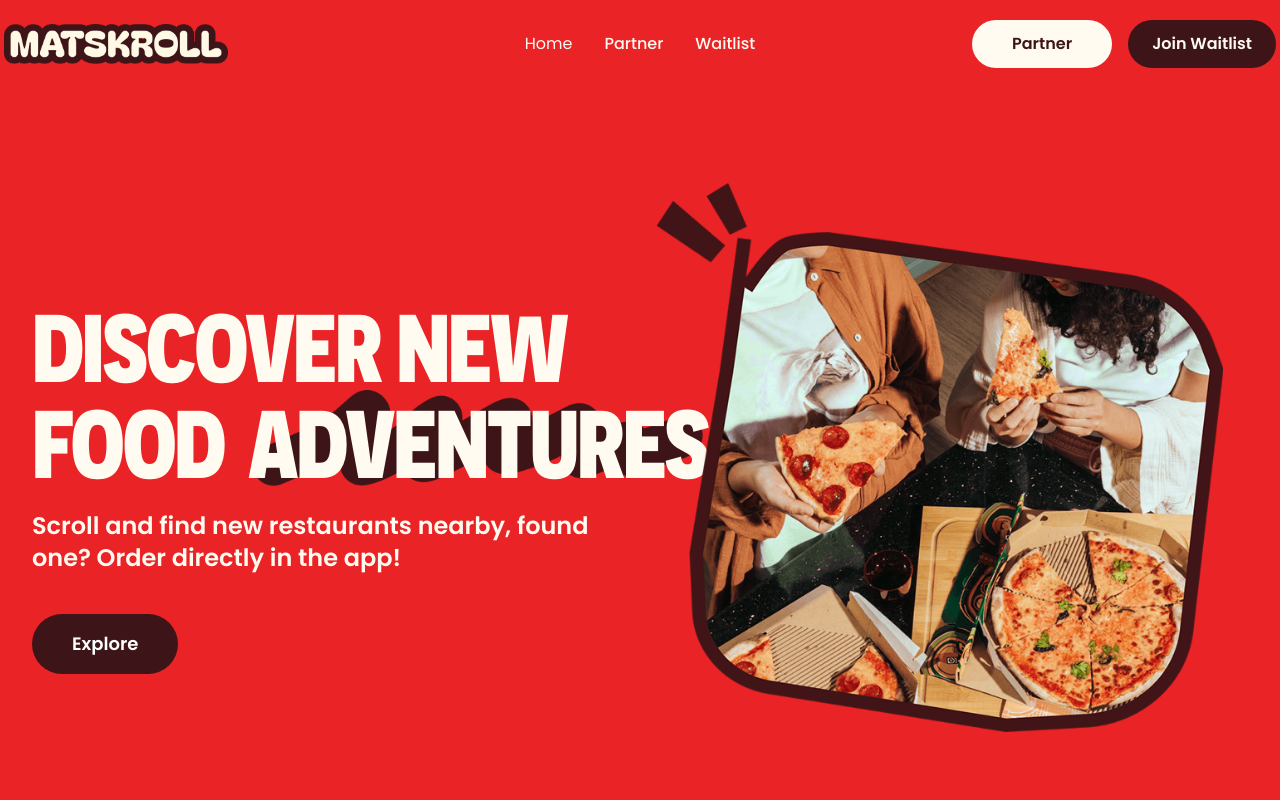
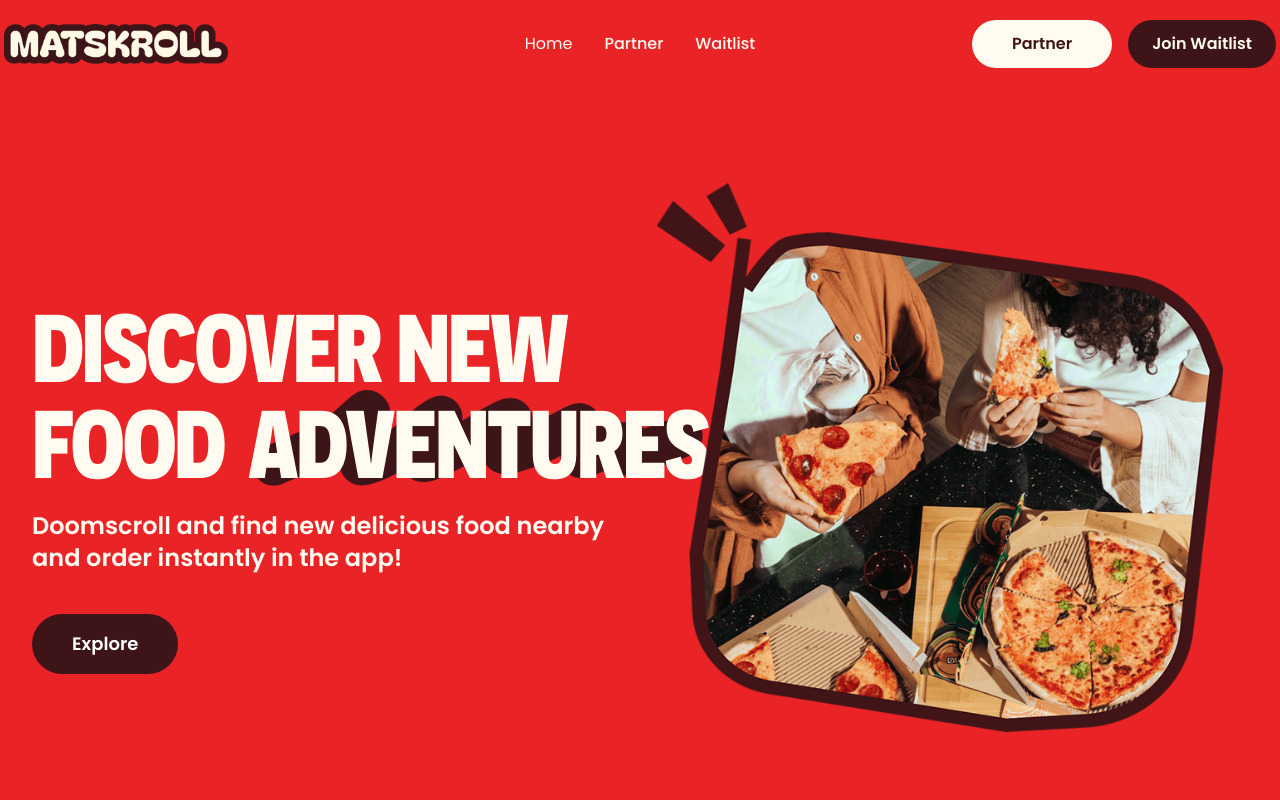
Before and after one commit to momo0327/Matskroll-Hemsida, a Next.js app: page / in a window 1280 px wide. Shown: the top 800 px of the page. Built offline with nearby package versions, Linux system fonts and the light colour scheme; a web font is replaced by a local one.

Commit message:
subtitle

```diff
--- a/src/components/Hero.tsx
+++ b/src/components/Hero.tsx
@@ -37,7 +37,7 @@ export default function Hero() {
               className="text-md md:text-lg lg:text-2xl text-cream mb-10 max-w-xl"
               style={{ fontWeight: 510 }}
             >
-              Scroll and find new restaurants nearby, found one? Order directly in the app!
+              Doomscroll and find new delicious food nearby and order instantly in the app!
             </p>
 
             {/* CTA Buttons */}
```
